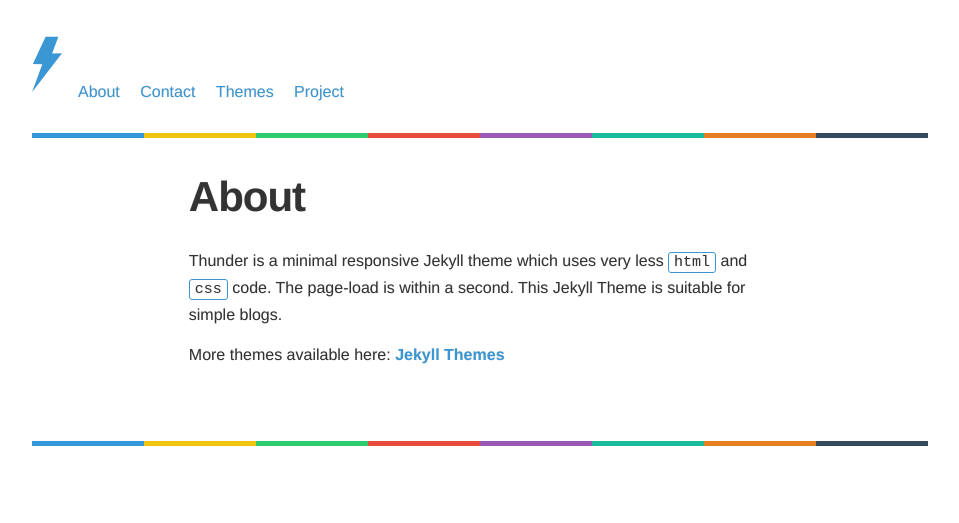
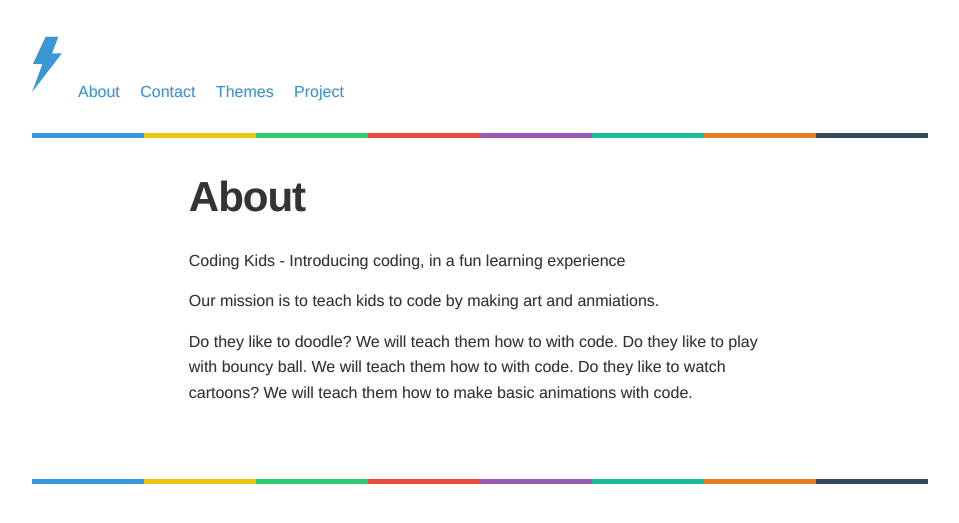
Before and after one commit to sharu725/thunder, a Jekyll site: the page built from about.md, in a window 1280 px wide. Shown: the top 523 px of the page, without its empty margins (160-1119 px from the left). Built offline with Jekyll 4.4.1, drawn with Linux system fonts in a browser that asks for light colours.

Commit message:
Update about.md

```diff
--- a/about.md
+++ b/about.md
@@ -4,8 +4,10 @@ title: About
 permalink: /about/
 ---
 
+Coding Kids - Introducing coding, in a fun learning experience
 
-Thunder is a minimal responsive Jekyll theme which uses very less ``html`` and ``css`` code. The page-load is within a second. This Jekyll Theme is suitable for simple blogs.
+Our mission is to teach kids to code by making art and anmiations.
 
-
-More themes available here: [**Jekyll Themes**](http://blog.webjeda.com/jekyll-themes/)
+Do they like to doodle? We will teach them how to with code.
+Do they like to play with bouncy ball. We will teach them how to with code.
+Do they like to watch cartoons? We will teach them how to make basic animations with code.
```
